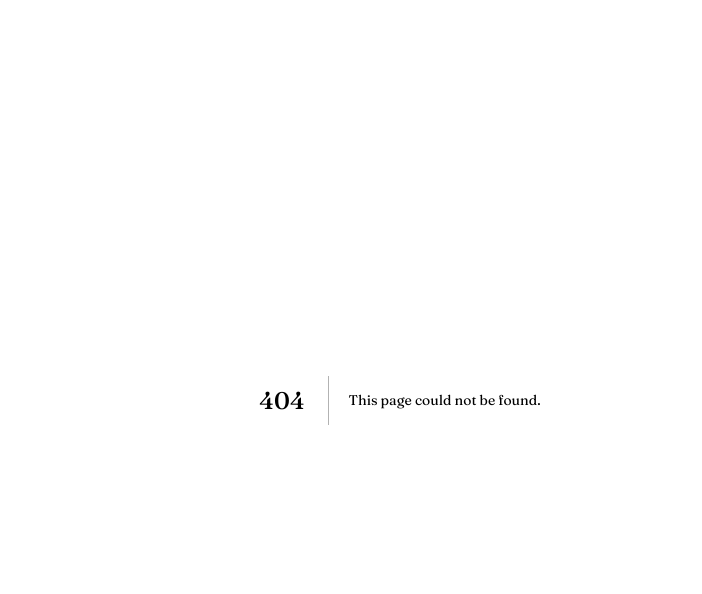
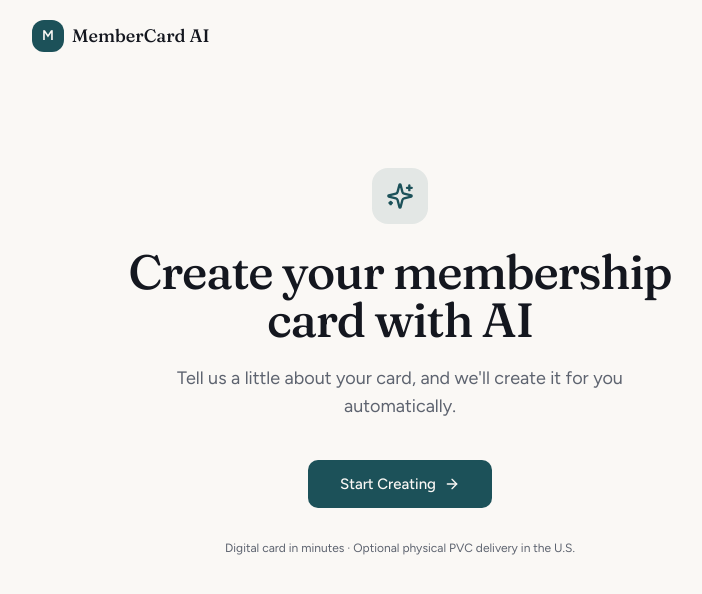
Before and after one commit to lilcoins89/membercard-ai, a Next.js app: page / in a window 1280 px wide. Before the commit this address had no page. Shown: the top 594 px of the page, without its empty margins (240-942 px from the left). Built offline with nearby package versions, Linux system fonts and the light colour scheme.

Commit message:
Add landing, layout, create AI flow, order success

```diff
--- a/src/app/globals.css
+++ b/src/app/globals.css
@@ -38,14 +38,6 @@
     --secondary-foreground: 40 20% 92%;
     --muted: 222 12% 14%;
     --muted-foreground: 40 10% 62%;
-    --accent: 174 20% 16%;
-    --accent-foreground: 174 42% 70%;
-    --destructive: 4 55% 55%;
-    --destructive-foreground: 0 0% 100%;
-    --success: 152 35% 48%;
-    --success-foreground: 0 0% 100%;
-    --warn: 36 65% 55%;
-    --warn-foreground: 0 0% 100%;
     --border: 222 12% 18%;
     --input: 222 12% 18%;
     --ring: 174 42% 52%;
@@ -58,4 +50,5 @@
 @layer utilities {
   .cr80 { aspect-ratio: 85.6 / 53.98; width: 100%; max-width: 420px; }
   .shadow-soft { box-shadow: 0 1px 2px rgba(15, 23, 42, 0.04), 0 4px 16px rgba(15, 23, 42, 0.06); }
+  .shadow-card { box-shadow: 0 8px 30px rgba(15, 23, 42, 0.08); }
 }
--- a/src/app/layout.tsx
+++ b/src/app/layout.tsx
@@ -7,9 +7,8 @@ const figtree = Figtree({ subsets: ["latin"], variable: "--font-sans", display:
 const fraunces = Fraunces({ subsets: ["latin"], variable: "--font-display", display: "swap" });
 
 export const metadata: Metadata = {
-  title: "MemberCard AI — Membership cards, created by AI",
-  description:
-    "Create beautiful digital and physical membership cards without complicated setup.",
+  title: "MemberCard AI — Create your membership card with AI",
+  description: "Tell us a little about your card, and we'll create it for you automatically.",
 };
 
 export default function RootLayout({ children }: { children: React.ReactNode }) {
--- /dev/null
+++ b/src/app/order/success/page.tsx
@@ -0,0 +1,20 @@
+import Link from "next/link";
+import { Button } from "@/components/ui/button";
+
+export default function OrderSuccessPage() {
+  return (
+    <div className="grid min-h-dvh place-items-center px-4">
+      <div className="max-w-md text-center">
+        <p className="text-3xl">✓</p>
+        <h1 className="mt-4 font-display text-2xl font-medium">Order received</h1>
+        <p className="mt-3 text-muted-foreground">
+          Your physical card is headed to production. You&apos;ll get tracking once it ships.
+        </p>
+        <div className="mt-8 flex flex-col gap-3">
+          <Button asChild><Link href="/">Back home</Link></Button>
+          <Button asChild variant="outline"><Link href="/create">Create another card</Link></Button>
+        </div>
+      </div>
+    </div>
+  );
+}
--- /dev/null
+++ b/src/app/page.tsx
@@ -0,0 +1,33 @@
+import Link from "next/link";
+import { ArrowRight, Sparkles } from "lucide-react";
+import { Button } from "@/components/ui/button";
+
+export default function HomePage() {
+  return (
+    <div className="min-h-dvh bg-background">
+      <header className="mx-auto flex max-w-3xl items-center justify-between px-4 py-5">
+        <div className="flex items-center gap-2">
+          <span className="grid size-8 place-items-center rounded-lg bg-primary text-sm font-semibold text-primary-foreground">M</span>
+          <span className="font-display text-lg font-medium">MemberCard AI</span>
+        </div>
+      </header>
+      <main className="mx-auto flex max-w-xl flex-col items-center px-4 pb-20 pt-16 text-center md:pt-24">
+        <div className="mb-6 grid size-14 place-items-center rounded-2xl bg-primary/10 text-primary">
+          <Sparkles className="size-7" />
+        </div>
+        <h1 className="font-display text-4xl font-medium leading-[1.1] tracking-tight text-balance md:text-5xl">
+          Create your membership card with AI
+        </h1>
+        <p className="mt-5 max-w-md text-base leading-relaxed text-muted-foreground md:text-lg">
+          Tell us a little about your card, and we&apos;ll create it for you automatically.
+        </p>
+        <Button asChild size="lg" className="mt-10 px-8">
+          <Link href="/create">Start Creating <ArrowRight className="size-4" /></Link>
+        </Button>
+        <p className="mt-8 text-xs text-muted-foreground">
+          Digital card in minutes · Optional physical PVC delivery in the U.S.
+        </p>
+      </main>
+    </div>
+  );
+}
```
